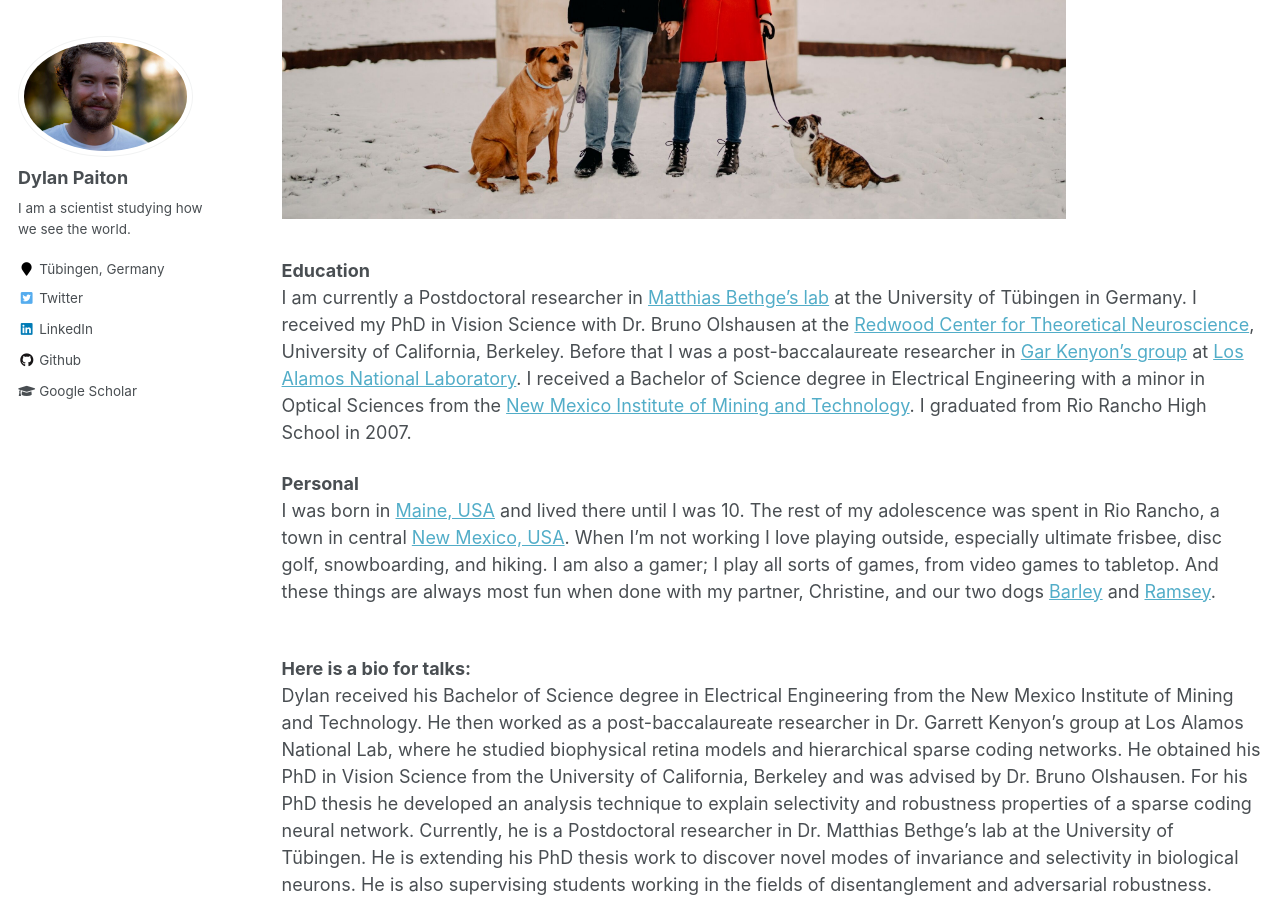
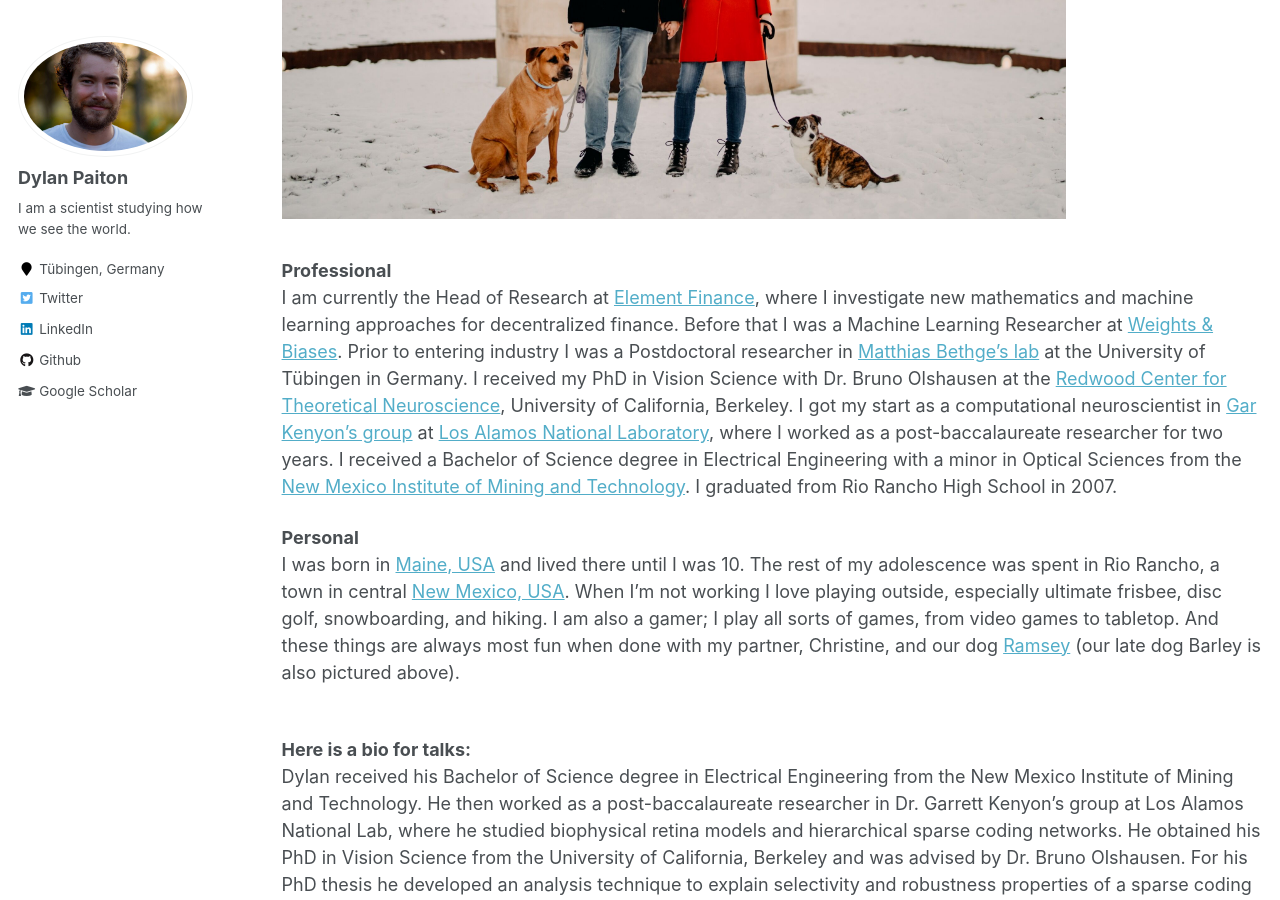
Before and after one commit to dpaiton/dpaiton.github.io, a Jekyll site: the page built from _pages/bio.md, in a window 1280 px wide and 900 px high, scrolled down 468 px. Built offline with Jekyll 4.4.1, drawn with Linux system fonts in a browser that asks for light colours.

Commit message:
updates bio

```diff
--- a/_pages/bio.md
+++ b/_pages/bio.md
@@ -9,10 +9,12 @@ author_profile: true
 
 <img style="float: center; margin: 0px 15px 15px 0px;" src="../images/family.jpeg" width="80%" />
 
-<strong>Education</strong><br>
-I am currently a Postdoctoral researcher in [Matthias Bethge's lab](http://bethgelab.org) at the University of T&uuml;bingen in Germany.
+<strong>Professional</strong><br>
+I am currently the Head of Research at [Element Finance](https://element.fi), where I investigate new mathematics and machine learning approaches for decentralized finance.
+Before that I was a Machine Learning Researcher at [Weights & Biases](https://wandb.ai/site).
+Prior to entering industry I was a Postdoctoral researcher in [Matthias Bethge's lab](http://bethgelab.org) at the University of T&uuml;bingen in Germany.
 I received my PhD in Vision Science with Dr. Bruno Olshausen at the [Redwood Center for Theoretical Neuroscience](http://redwood.berkeley.edu/), University of California, Berkeley.
-Before that I was a post-baccalaureate researcher in [Gar Kenyon's group](http://petavision.github.io/) at [Los Alamos National Laboratory](https://youtu.be/55hlnlVuTpk).
+I got my start as a computational neuroscientist in [Gar Kenyon's group](http://petavision.github.io/) at [Los Alamos National Laboratory](https://youtu.be/55hlnlVuTpk), where I worked as a post-baccalaureate researcher for two years.
 I received a Bachelor of Science degree in Electrical Engineering with a minor in Optical Sciences from the [New Mexico Institute of Mining and Technology](https://www.nmt.edu/academics/eleceng/).
 I graduated from Rio Rancho High School in 2007.
 
@@ -21,7 +23,7 @@ I was born in [Maine, USA](https://youtu.be/witphg3HUlE) and lived there until I
 The rest of my adolescence was spent in Rio Rancho, a town in central [New Mexico, USA](https://explorepartsunknown.com/destination/new-mexico/).
 When I'm not working I love playing outside, especially ultimate frisbee, disc golf, snowboarding, and hiking.
 I am also a gamer; I play all sorts of games, from video games to tabletop.
-And these things are always most fun when done with my partner, Christine, and our two dogs [Barley](https://www.instagram.com/barleythedogg/) and [Ramsey](https://www.instagram.com/ramseythepup/).
+And these things are always most fun when done with my partner, Christine, and our dog [Ramsey](https://www.instagram.com/ramseythepup/) (our late dog Barley is also pictured above).
 
 <br>
 <strong>Here is a bio for talks:</strong>
```
